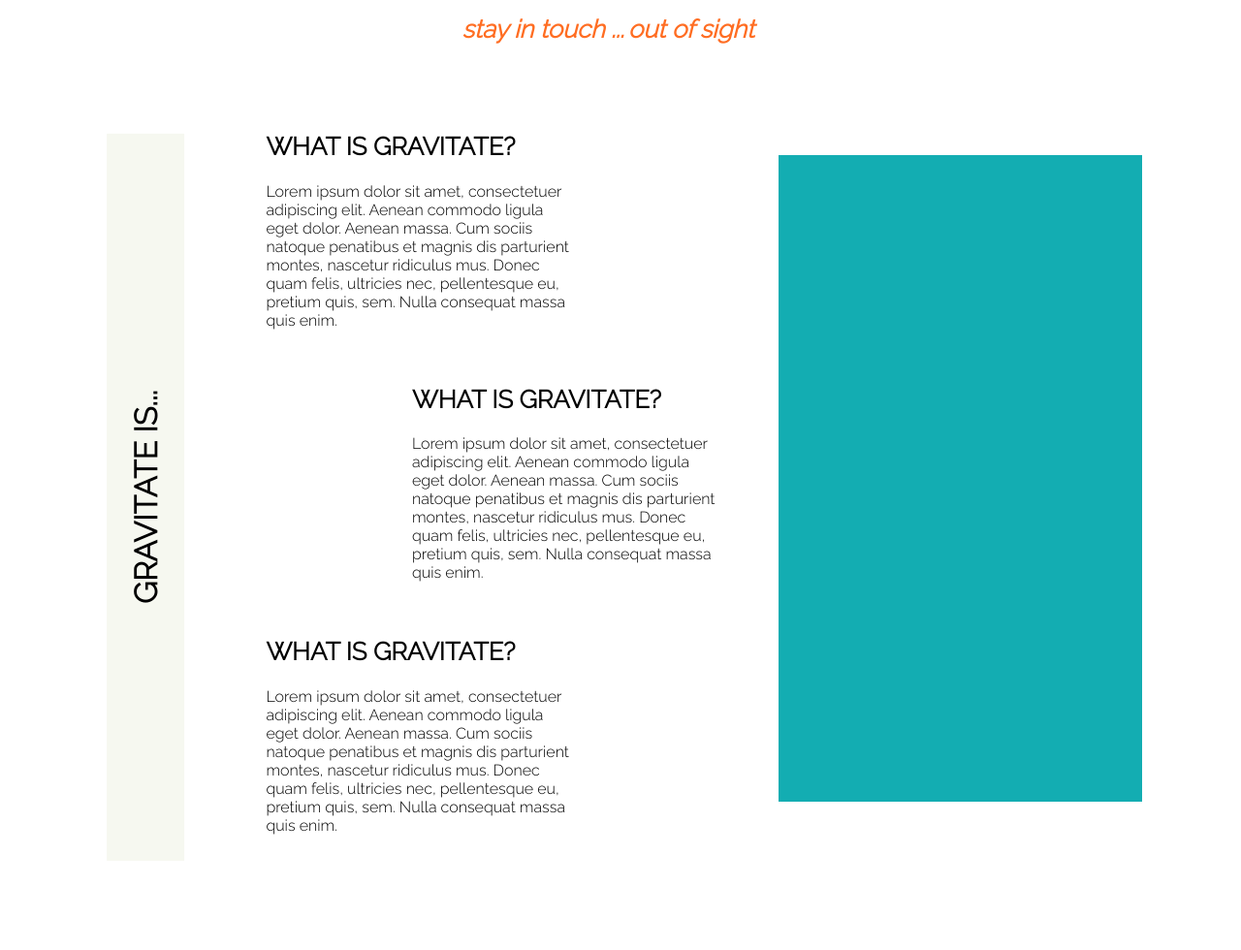
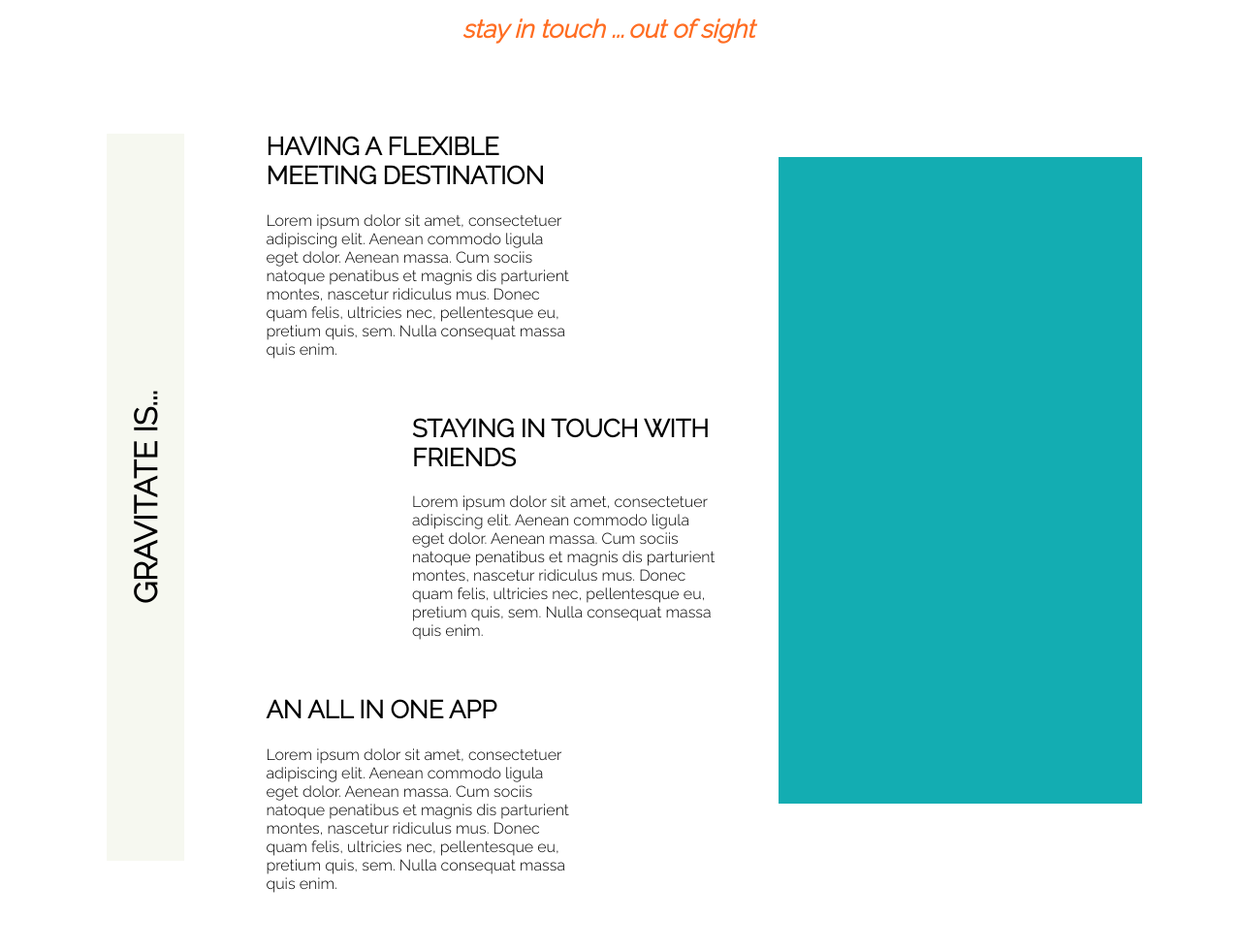
Before and after one commit to doughs/gravitate-1, a website: page assets/html/index.html in a window 1280 px wide. Shown: the part 960-1940 px from the top of the page at 97% size. Drawn offline with nearby package versions, Linux system fonts and the light colour scheme; files that its build step writes are made by us from their sources; files whose address does not match are found by name.

Commit message:
Minor change to testimonial text. Change placeholder h2 text.

```diff
--- a/assets/html/index.html
+++ b/assets/html/index.html
@@ -44,17 +44,17 @@
 			<div class="heading"><h1>gravitate is...</h1></div>
 			<!-- FIRST PRODUCT DESCRIPTION -->
 			<div class="description1">
-				<h2>what is gravitate?</h2>
+				<h2>having a flexible meeting destination</h2>
 				<p>Lorem ipsum dolor sit amet, consectetuer adipiscing elit. Aenean commodo ligula eget dolor. Aenean massa. Cum sociis natoque penatibus et magnis dis parturient montes, nascetur ridiculus mus. Donec quam felis, ultricies nec, pellentesque eu, pretium quis, sem. Nulla consequat massa quis enim.</p>
 			</div>
 			<!-- SECOND PRODUCT DESCRIPTION -->
 			<div class="description2">
-				<h2>what is gravitate?</h2>
+				<h2>staying in touch with friends</h2>
 				<p>Lorem ipsum dolor sit amet, consectetuer adipiscing elit. Aenean commodo ligula eget dolor. Aenean massa. Cum sociis natoque penatibus et magnis dis parturient montes, nascetur ridiculus mus. Donec quam felis, ultricies nec, pellentesque eu, pretium quis, sem. Nulla consequat massa quis enim.</p>
 			</div>
 			<!-- THIRD PRODUCT DESCRIPTION -->
 			<div class="description3">
-				<h2>what is gravitate?</h2>
+				<h2>an all in one app</h2>
 				<p>Lorem ipsum dolor sit amet, consectetuer adipiscing elit. Aenean commodo ligula eget dolor. Aenean massa. Cum sociis natoque penatibus et magnis dis parturient montes, nascetur ridiculus mus. Donec quam felis, ultricies nec, pellentesque eu, pretium quis, sem. Nulla consequat massa quis enim.</p>
 			</div>
 			<!-- PRODUCT MOCKUP SLIDES -->
@@ -88,7 +88,7 @@
 				<!-- THIRD TESTIMONIAL -->
 				<li class="testimony3">
 					<img src="assets/img/testimonial3.jpg">
-					<p>We lose each other at Pride every year, but Gravitate made it easy for us to find each other.</p>
+					<p>We lose each other at Pride every year, but Gravitate makes it easy for us to find each other.</p>
 				</li>
 			</ul>
 			<!-- DOWNLOAD BUTTON -->
```
